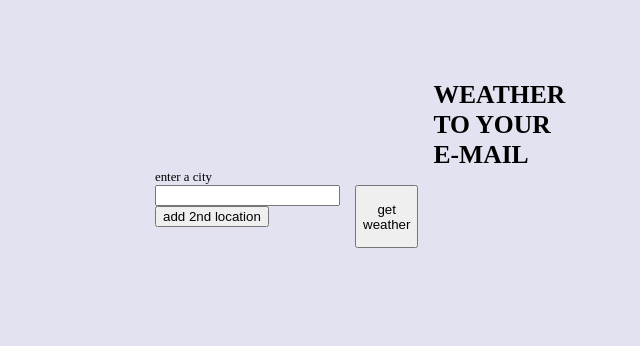
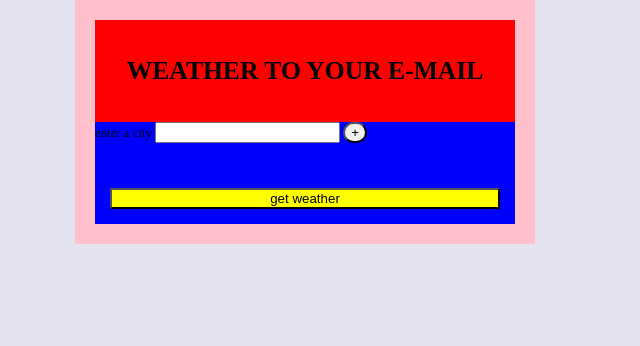
Before and after one commit to jacekroszkowiakdev/weatherApp, a website: page Deefinity/index.html in a window 1280 px wide. Shown: the whole page, without its empty margins (335-975 px from the left). Drawn offline with Linux system fonts and the light colour scheme.

Commit message:
one bug spotted and fixed, started with app layout

```diff
--- a/Deefinity/index.html
+++ b/Deefinity/index.html
@@ -11,19 +11,22 @@
     <body>
         <div class="container">
             <h1 class="title-text">WEATHER TO YOUR E-MAIL</h1>
-            <form name="change-location" class="change-location">
+            <div class="change-location">
+                <div class="input-fields">
+                    <form name="change-location">
                         <div class="1st-location">
                             <label for="city">enter a city</label>
                             <input name="city" type="text" id="city" />
+                            <button id="add-location">+</button>
                         </div>
 
-                <button id="add-location">add 2nd location</button>
                         <!-- 2nd location hidden input field -->
                         <div id="2nd-location" class="hidden">
                             <label for="city">enter another city</label>
                             <input name="city2" type="text" id="city" /><br />
                         </div>
                     </form>
+                </div>
                 <button
                     type="button"
                     value="get weather!"
@@ -32,6 +35,7 @@
                 >
                     get weather
                 </button>
+            </div>
             <div id="data-container" class="off">
                 <!-- weather api data injected here -->
             </div>
--- a/Deefinity/javascript/app.js
+++ b/Deefinity/javascript/app.js
@@ -38,16 +38,19 @@ const submitForms = async () => {
     }
 };
 
-const updateCard = async (data) => {
+const updateCard = (data) => {
     let locationTime = data.time_zone[0].localtime;
     let localTimeFormatted = locationTime.slice(11);
 
     // change source of image representing time of day accordingly:
     let timeOfDay = "";
 
-    data.current_condition[0].isdaytime == true
+    data.current_condition[0].isdaytime === "yes"
         ? (timeOfDay = "./icons/day.png")
         : (timeOfDay = "./icons/night.png");
+
+    console.log("time of day: ", data.current_condition[0].isdaytime);
+    console.log("timeOfDay :", timeOfDay);
 
     //render the 14 days array into the html:
     let aggregatedTwoWeeksData = data.weather.reduce((result, object, i) => {
--- a/Deefinity/style.css
+++ b/Deefinity/style.css
@@ -11,18 +11,38 @@ body {
 
 .container {
     display: grid;
-    grid-template-columns: auto;
+    grid-template-rows: 1fr 1fr;
     max-width: 460px;
     margin: 0 auto;
-    padding: 80px;
+    padding: 20px;
+    background-color: pink;
 }
 
 .title-text {
-    grid-column: start;
+    display: flex;
+    align-items: center;
+    justify-content: center;
+    background-color: red;
+}
+
+.change-location {
+    display: grid;
+    grid-template-rows: 1fr 1fr;
+    background-color: blue;
+}
+
+.input-fields {
+    display: flex;
+}
+
+#add-location {
+    border: 2 px black;
+    border-radius: 50px;
 }
 
 #get-weather {
     margin: 15px;
+    background-color: yellow;
 }
 
 #day-night {
```
Lines whose indentation alone changed are shown as unchanged.
